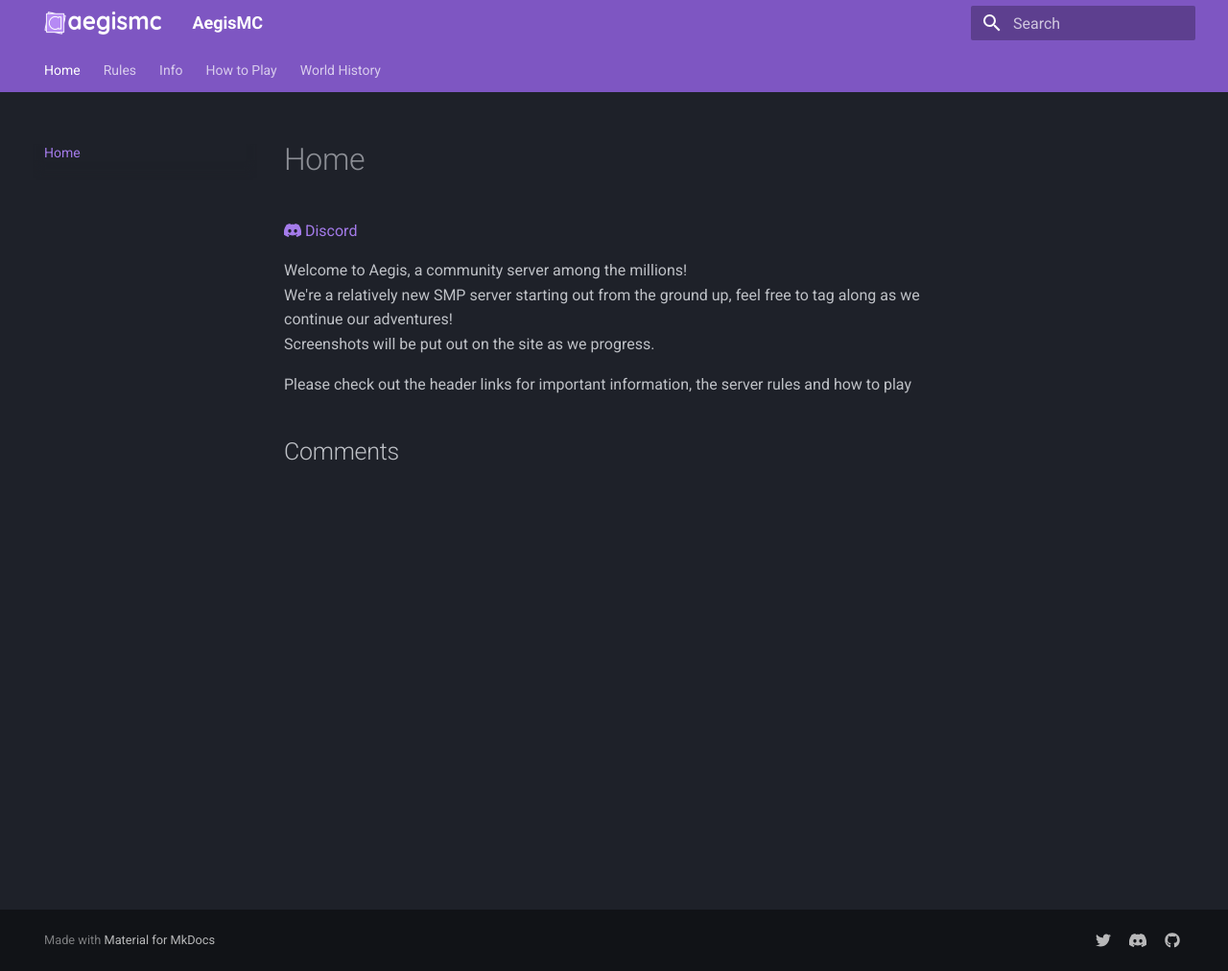
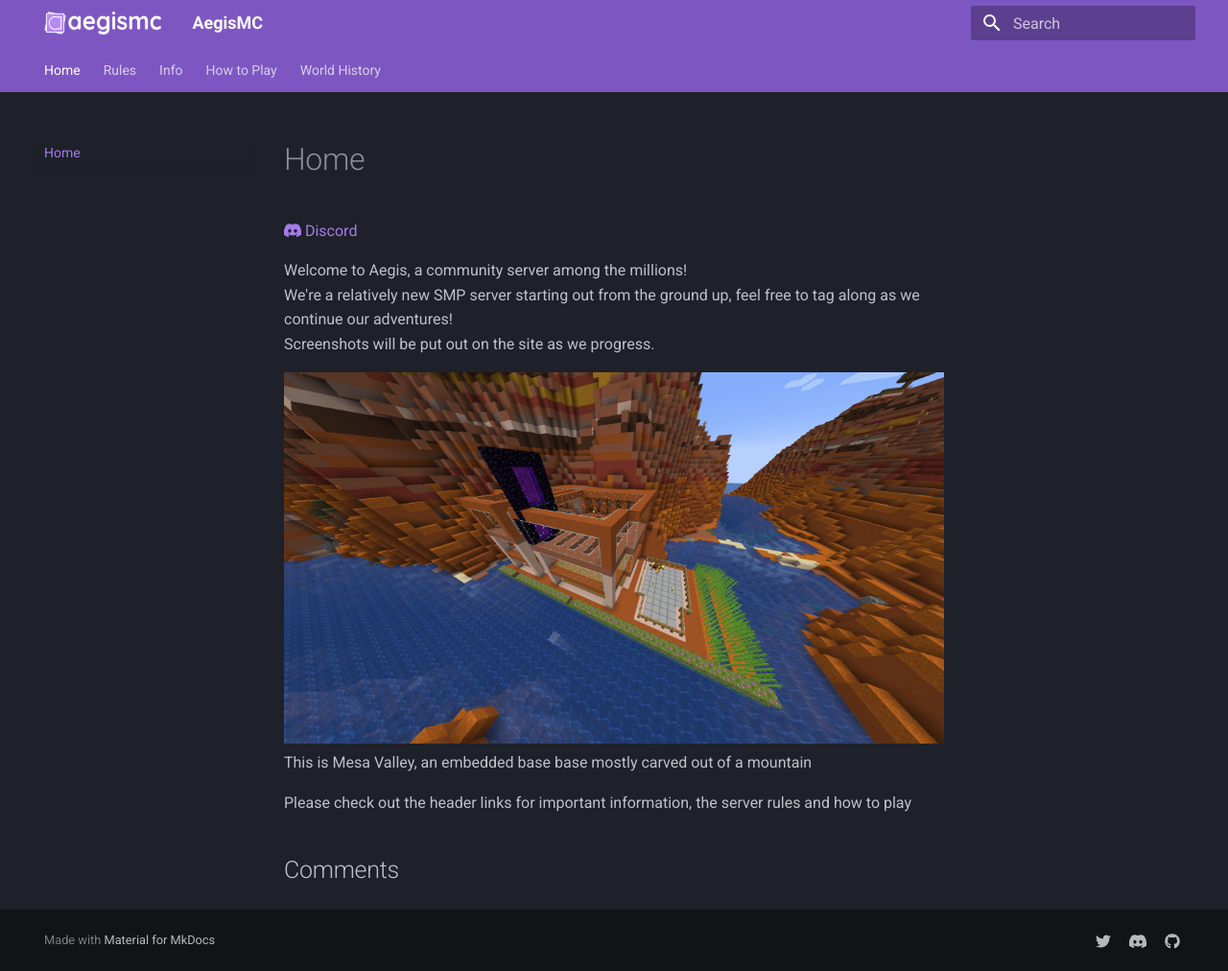
Before and after one commit to CobaltDevel/aegismc, an MkDocs documentation site: the page built from docs/index.md, in a window 1280 px wide and 1012 px high. Shown: the whole window at 96% size. Built offline with MkDocs 1.6.1 and Material for MkDocs 9.7.7, drawn with Linux system fonts in a browser that asks for light colours; comment, search, counter and statistics services are not loaded.

Commit message:
Add Mesa Valley screenshot

```diff
--- a/docs/index.md
+++ b/docs/index.md
@@ -6,4 +6,7 @@ Welcome to Aegis, a community server among the millions!
 We're a relatively new SMP server starting out from the ground up, feel free to tag along as we continue our adventures!
 Screenshots will be put out on the site as we progress.
 
+![Mesa Valley](/assets/images/MesaValley.png)
+This is Mesa Valley, an embedded base base mostly carved out of a mountain
+
 Please check out the header links for important information, the server rules and how to play
```
Also changed, not shown: docs/assets/images/MesaValley.png (added).
